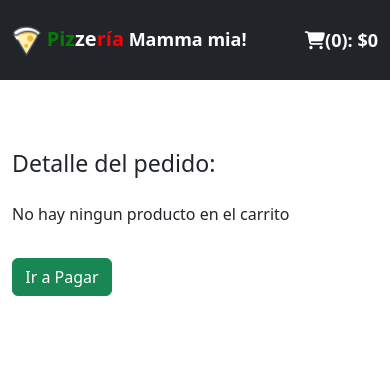
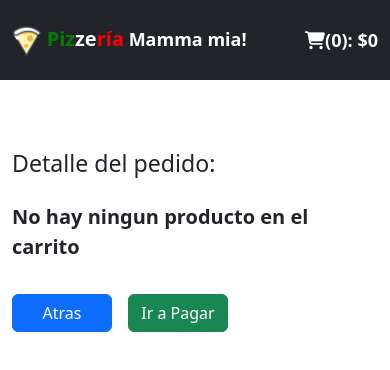
Before and after one commit to josecorredorm/Proyecto_final_react, a React (Vite) app: page /carrito in a window 390 px wide. Shown: the top 370 px of the page. Built offline with nearby package versions, Linux system fonts and the light colour scheme.

Commit message:
:tada:Se modifica vista para mobile, se agregar archivos css para utilizar estilos desde los archivos creados

```diff
--- a/src/App.jsx
+++ b/src/App.jsx
@@ -2,8 +2,8 @@ import { Route, Routes } from "react-router-dom"
 import NavApp from "./Components/Navbar/NavApp"
 import MyProviderData from "./Context/MyProviderData"
 import Home from "./Views/Home"
-import Carrito from "./Views/Carrito"
 import Pizza from "./Views/Pizza"
+import Carrito from "./Views/Carrito/Carrito"
 
 const App = () => {
   return (
--- a/src/Components/Cards/PizzaCard.jsx
+++ b/src/Components/Cards/PizzaCard.jsx
@@ -3,6 +3,7 @@ import Button from 'react-bootstrap/Button';
 import Card from 'react-bootstrap/Card';
 import { useNavigate } from 'react-router-dom';
 import { MyContextData } from '../../Context/MyContextData';
+
 
 function PizzaCard({pizza}) {
 
@@ -17,13 +18,13 @@ function PizzaCard({pizza}) {
       <Card.Body>
         <Card.Title>{pizza.name}</Card.Title>
 
-        <p style={{fontWeight: 'bold', fontSize: '20px'}}>Ingredientes:</p>
+        <p className='textCard'>Ingredientes:</p>
         <ul>
         {pizza.ingredients.map((ingredient, index) => (
           <li key={index}>{ingredient}</li>
         ))}
         </ul>
-        <p style={{fontWeight: 'bold', fontSize: '30px'}}>${pizza.price.toLocaleString("en-US")}</p>
+        <p className='PriceCard' >${pizza.price.toLocaleString("en-US")}</p>
 
         <div className='d-flex justify-content-evenly'>
         <Button variant="primary" onClick={() => funtiondetails()}>Ver más</Button>{' '}
--- a/src/Views/Carrito.jsx
+++ /dev/null
@@ -1,33 +0,0 @@
-import { useContext } from "react";
-import { MyContextData } from "../Context/MyContextData";
-import { Button } from "react-bootstrap";
-
-const Carrito = () => {
-  const {Pedido, Total, functionAdd, funtionDelete} = useContext(MyContextData);
-
-  return (
-    <div style={{marginTop: '150px'}} className="container d-flex flex-column gap-3 flex-wrap w-100 justify-content-center">
-      <h3>Detalle del pedido:</h3>
-      {Pedido.map((pizza) => (
-        <div key={pizza.id} className="d-flex justify-content-between gap-3">
-            <div className="d-flex gap-3 ">
-                  <div style={{width: '50px', height: '50px', backgroundImage: `url(${pizza.img})`, backgroundSize: 'cover', backgroundPosition: 'center'}}></div>
-                  <p>{pizza.name}</p>
-            </div>
-            <div className="d-flex gap-3  justify-content-center">
-              <p>${pizza.price}</p>
-              <Button variant="danger" onClick={() => funtionDelete(pizza)}>Eliminar</Button>
-              <p>{pizza.cant}</p>
-              <Button variant="success" onClick={() => functionAdd(pizza) }>Añadir</Button>
-            </div>
-        </div>
-      ))
-      }
-      {Total > 0 ? <p style={{fontWeight: 'bold', fontSize: '20px'}}>Total: <span>${(Total.toLocaleString("en-US"))}</span></p> : <p>No hay ningun producto en el carrito</p>}
-      <Button variant="success" style={{width: '100px'}}>Ir a Pagar</Button>
-    </div>
-
-  )
-}
-
-export default Carrito
--- /dev/null
+++ b/src/Views/Carrito/Carrito.css
@@ -0,0 +1,27 @@
+.viewCarrito{
+    margin-top: 150px;
+    width: 100%;
+}
+.carContainer{
+    width: 100%;
+}
+.imgContainer{
+    width: 50px;
+    height: 50px;
+    background-size: cover;
+    background-position: center;
+}
+.princeandcount{
+    padding-top: 15px;
+    font-size: 20px;
+}
+.imgandprinceContainer{
+    width: 50%;
+}
+.totalPrice{
+    font-weight: bold;
+    font-size: 20px;
+}
+.ButtonPayContainer{
+    width: 100%;
+}
--- /dev/null
+++ b/src/Views/Carrito/Carrito.jsx
@@ -0,0 +1,39 @@
+import { useContext } from "react";
+import { Button } from "react-bootstrap";
+import { MyContextData } from "../../Context/MyContextData";
+import "./Carrito.css"
+
+const Carrito = () => {
+  const {Pedido, Total, functionAdd, funtionDelete} = useContext(MyContextData);
+
+  return (
+    <div className="container viewCarrito d-flex flex-column gap-3 flex-wrap justify-content-center">
+      <h3>Detalle del pedido:</h3>
+
+      {Pedido.map((pizza) => (
+            <div key={pizza.id} className="d-flex carContainer justify-content-between gap-3 container flex-wrap">
+              <div className="d-flex gap-3 imgandprinceContainer">
+                  <div className="imgContainer" style={{ backgroundImage: `url(${pizza.img})`}}></div>
+                  <p className="princeandcount">{pizza.name}</p>
+              </div>
+              <div className="d-flex gap-3  justify-content-center">
+                <p className="princeandcount">${pizza.price.toLocaleString("en-US")}</p>
+                <Button variant="light" onClick={() => funtionDelete(pizza)}><i className="fa-solid fa-trash"></i></Button>
+                <p className="princeandcount">{pizza.cant}</p>
+                <Button variant="light" onClick={() => functionAdd(pizza) }><i className="fa-solid fa-plus"></i></Button>
+              </div>
+            </div>
+      ))
+      }
+
+      {Total > 0 ? <p className="totalPrice">Total: <span>${(Total.toLocaleString("en-US"))}</span></p> : <p className="totalPrice">No hay ningun producto en el carrito</p>}
+      <div className="ButtonPayContainer d-flex gap-3 justify-content-start">
+      <Button variant="primary" style={{width: '100px'}} onClick={() => window.history.back()}>Atras</Button>
+      <Button variant="success" style={{width: '100px'}}>Ir a Pagar</Button>
+      </div>
+    </div>
+
+  )
+}
+
+export default Carrito
```
Also changed, not shown: src/Components/Cards/Pizzacard.css (added, +8 -0 lines).
